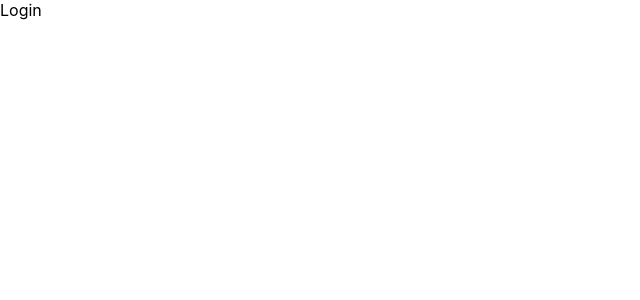
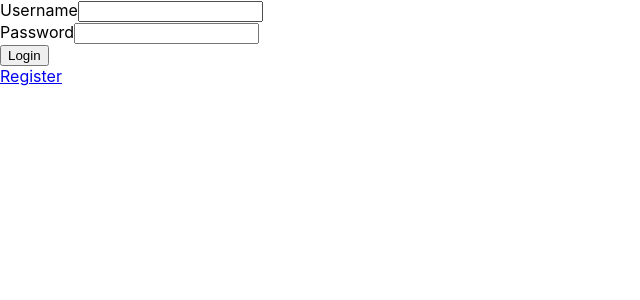
Before and after one commit to Wojtekpob/WebHelperApp, a React (Create React App) app in the folder frontend/: page /login in a window 1280 px wide. Shown: the top 300 px of the page, without its empty margins (0-640 px from the left). Built offline with nearby package versions, Linux system fonts and the light colour scheme.

Commit message:
Implemented login and redirection to register

```diff
--- a/frontend/src/login/index.js
+++ b/frontend/src/login/index.js
@@ -1,7 +1,67 @@
-import React from "react";
+import React, { useState } from "react";
+import { useLocalState } from "../service/useLocalStorage";
 
 const Login = () => {
-  return <div>Login</div>;
+  //"" is default value in useState function
+  const [username, setUsername] = useState("");
+  const [password, setPassword] = useState("");
+  const [jwt, setJwt] = useLocalState("", "jwt");
+  function sendLoginRequest() {
+    //default request is get
+    //logowanie do stworzonego użytkownika
+
+    const requestBody = {
+      username: username,
+      password: password,
+    };
+    fetch("rest/auth/login", {
+      headers: {
+        "Content-Type": "application/json",
+      },
+      method: "post",
+      body: JSON.stringify(requestBody),
+    })
+      .then((response) => {
+        if (response.status === 200) return response.json();
+        else return Promise.reject("Invalid login or password");
+      })
+      .then((data) => {
+        setJwt(data.jwtToken);
+        window.location.href = "assignments";
+      })
+      .catch((message) => {
+        alert(message);
+      });
+  }
+
+  return (
+    <>
+      <div>
+        <label htmlFor="username">Username</label>
+        <input
+          type="username"
+          id="username"
+          value={username}
+          onChange={(usernameEvent) => setUsername(usernameEvent.target.value)}
+        />
+      </div>
+      <div>
+        <label htmlFor="password">Password</label>
+        <input
+          type="password"
+          id="password"
+          value={password}
+          onChange={(passwordEvent) => setPassword(passwordEvent.target.value)}
+        />
+      </div>
+      <div>
+        <button id="submit" type="button" onClick={() => sendLoginRequest()}>
+          Login
+        </button>
+      </div>
+      <a href="register">Register</a>
+    </>
+  );
 };
 
 export default Login;
```
